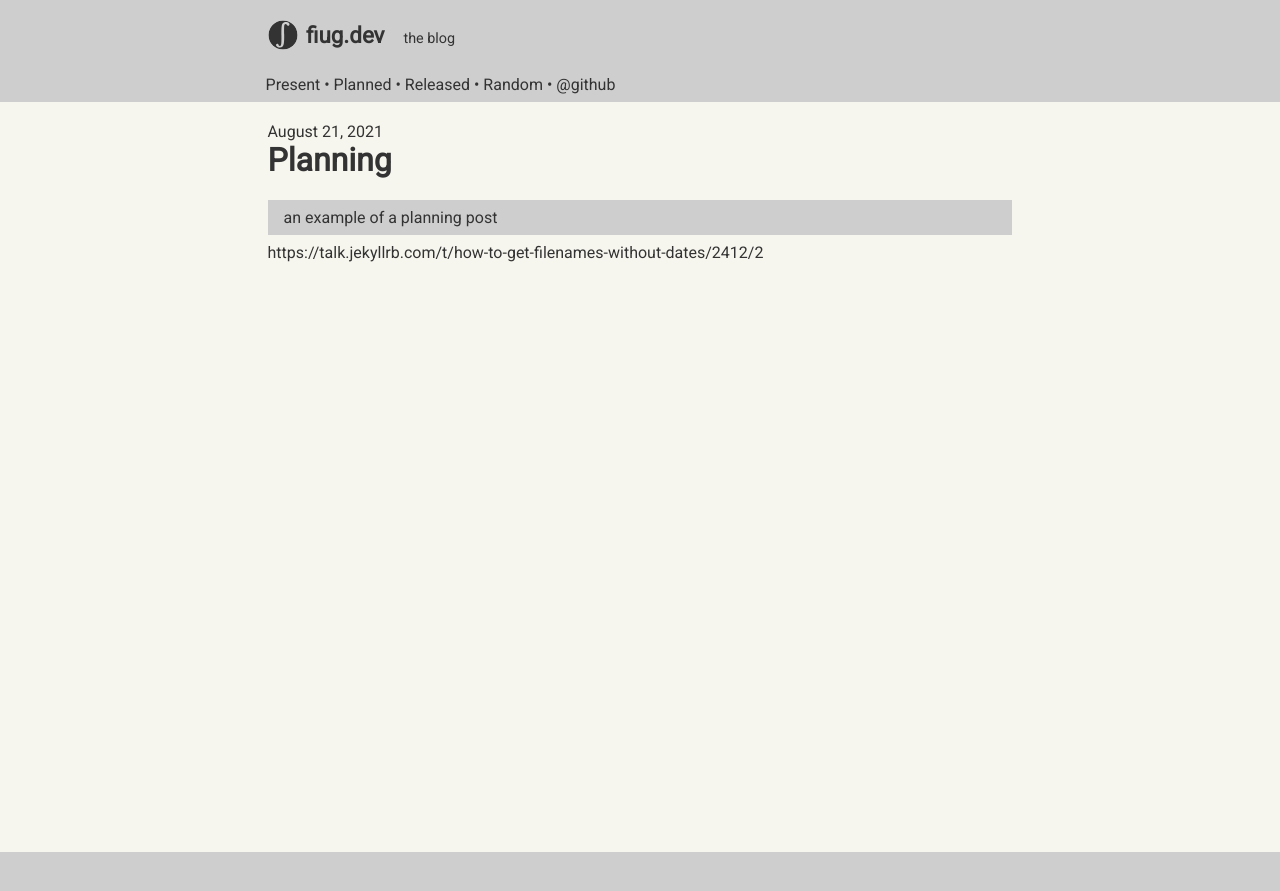
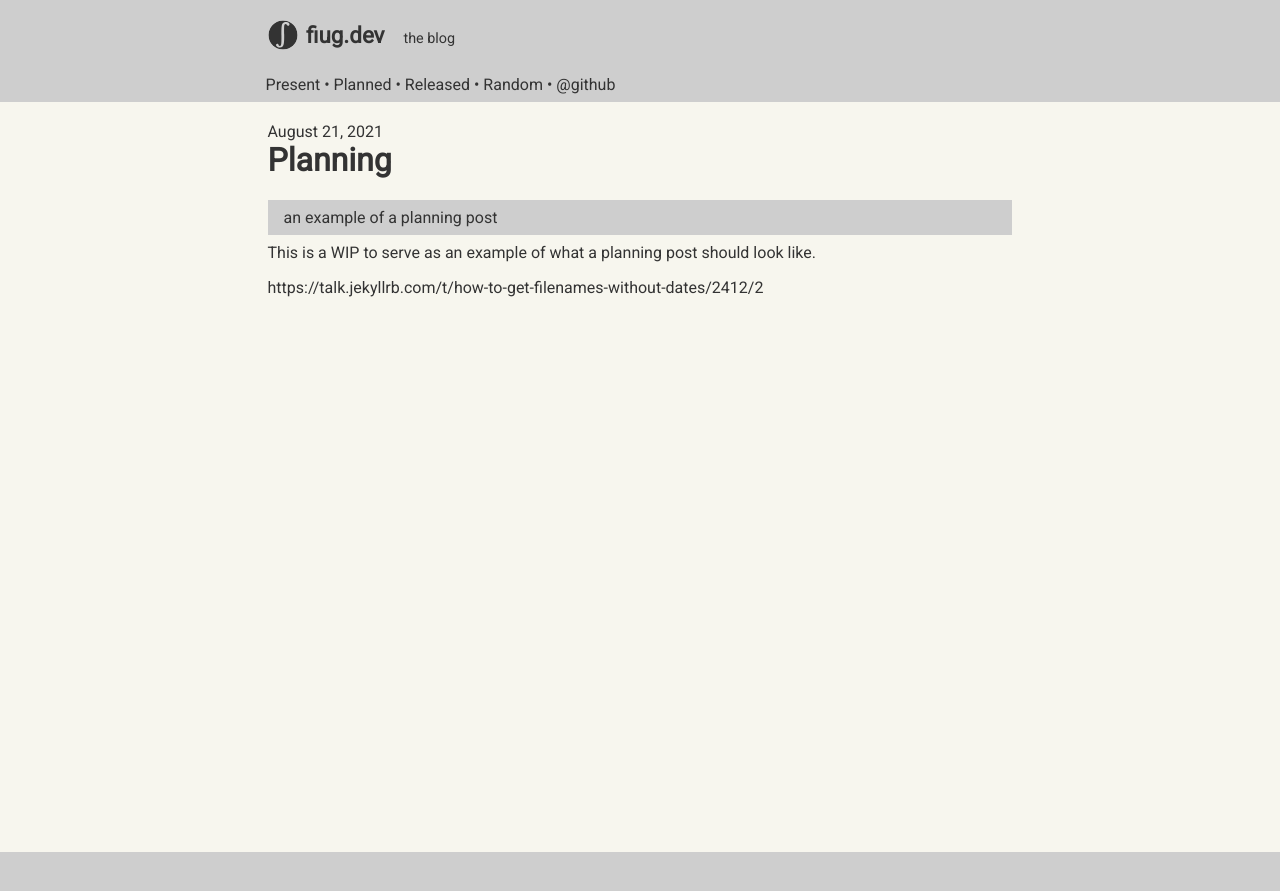
Before and after one commit to fiugd/blog, a Jekyll site: the page built from docs/_posts/01-01-01-planned.md, in a window 1280 px wide. Shown: the top 891 px of the page. Built offline with Jekyll 4.4.1, drawn with Linux system fonts in a browser that asks for light colours.

Commit message:
Update 01-01-01-planned.md

```diff
--- a/docs/_posts/01-01-01-planned.md
+++ b/docs/_posts/01-01-01-planned.md
@@ -1,10 +1,14 @@
 ---
-layout: post
+
 title:  Planning
 description: an example of a planning post
 date:   2021-08-21
-categories:
-  - planned
+category: planned
+
 ---
 
+This is a WIP to serve as an example of what a planning post should look like.
+
+<!-- more -->
+
 https://talk.jekyllrb.com/t/how-to-get-filenames-without-dates/2412/2
```
